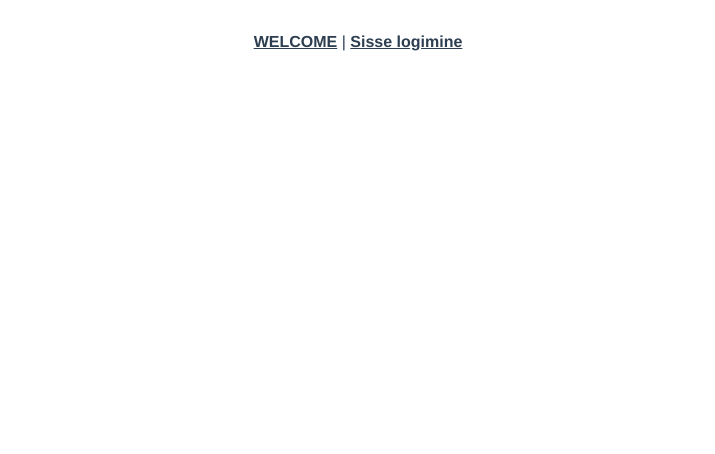
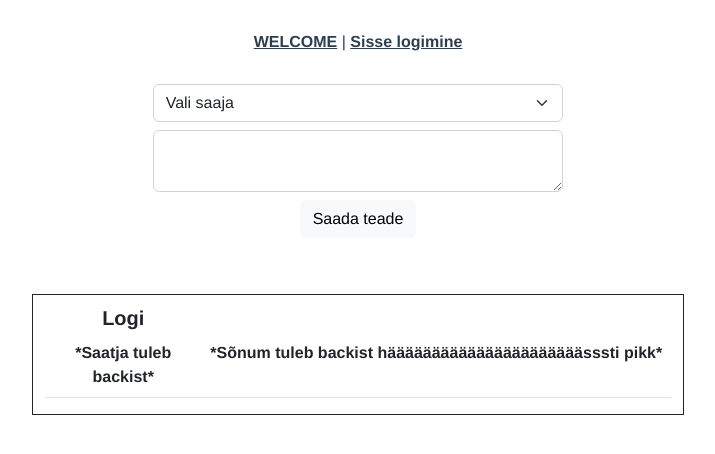
Before and after one commit to BPoder/vans_front, a Vue app: page /adminmessage in a window 1280 px wide. Shown: the top 454 px of the page, without its empty margins (282-997 px from the left). Built offline with nearby package versions, Linux system fonts and the light colour scheme.

Commit message:
PADRE-BOLEANIS admin/user message views

```diff
--- a/src/views/admin/AdminMessageView.vue
+++ b/src/views/admin/AdminMessageView.vue
@@ -1,13 +1,41 @@
 <template>
+    <div class="row justify-content-center">
+        <div class="col col-4">
+            <select class="form-select mb-2" aria-label="Default select example">
+                <option selected>Vali saaja</option>
+                <option value="1">Juht1</option>
+                <option value="2">Juht2</option>
+            </select>
+            <div class="input-group m">
+                <textarea class="form-control" aria-label="With textarea"></textarea>
+            </div>
+            <button v-on:click="" type="button" class="btn btn-light m-2">Saada teade</button>
+        </div>
+        <div>
 
+        </div>
+        <span class="border border-dark col-6 mt-5">
+            <table class="table-secondary">
+                <table class="table">
+                    <thead>
+                    <div class="col mt-2 fw-bold fs-5">
+                        Logi
+                    </div>
+                    </thead>
+                    <tbody>
+                    <tr class="mt-3">
+                        <th class="col-2" scope="row">*Saatja tuleb backist*</th>
+                        <th class="col-6">*Sõnum tuleb backist häääääääääääääääääääääässsti pikk*</th>
+                    </tr>
+                    </tbody>
+                </table>
+            </table>
+            </span>
+    </div>
 </template>
 
 <script>
 export default {
-    name: "AdminMessageView"
+    name: 'AdminMessageView'
 }
 </script>
-
-<style scoped>
-
-</style>
--- a/src/views/driver/UserMessageView.vue
+++ b/src/views/driver/UserMessageView.vue
@@ -1,13 +1,41 @@
 <template>
+    <div class="row justify-content-center">
+        <div class="col col-4">
+            <select class="form-select mb-2" aria-label="Default select example">
+                <option selected>Vali saaja</option>
+                <option value="1">Admin1</option>
+                <option value="2">Admin2</option>
+            </select>
+            <div class="input-group m">
+                <textarea class="form-control" aria-label="With textarea"></textarea>
+            </div>
+            <button v-on:click="" type="button" class="btn btn-light m-2">Saada teade</button>
+        </div>
+        <div>
 
+        </div>
+        <span class="border border-dark col-6 mt-5">
+            <table class="table-secondary">
+                <table class="table">
+                    <thead>
+                    <div class="col mt-2 fw-bold fs-5">
+                        Logi
+                    </div>
+                    </thead>
+                    <tbody>
+                    <tr class="mt-3">
+                        <th class="col-2" scope="row">*Saatja tuleb backist*</th>
+                        <th class="col-6">*Sõnum tuleb backist häääääääääääääääääääääässsti pikk*</th>
+                    </tr>
+                    </tbody>
+                </table>
+            </table>
+            </span>
+    </div>
 </template>
 
 <script>
 export default {
-    name: "UserMessageView"
+    name: 'UserMessageView'
 }
 </script>
-
-<style scoped>
-
-</style>
```
